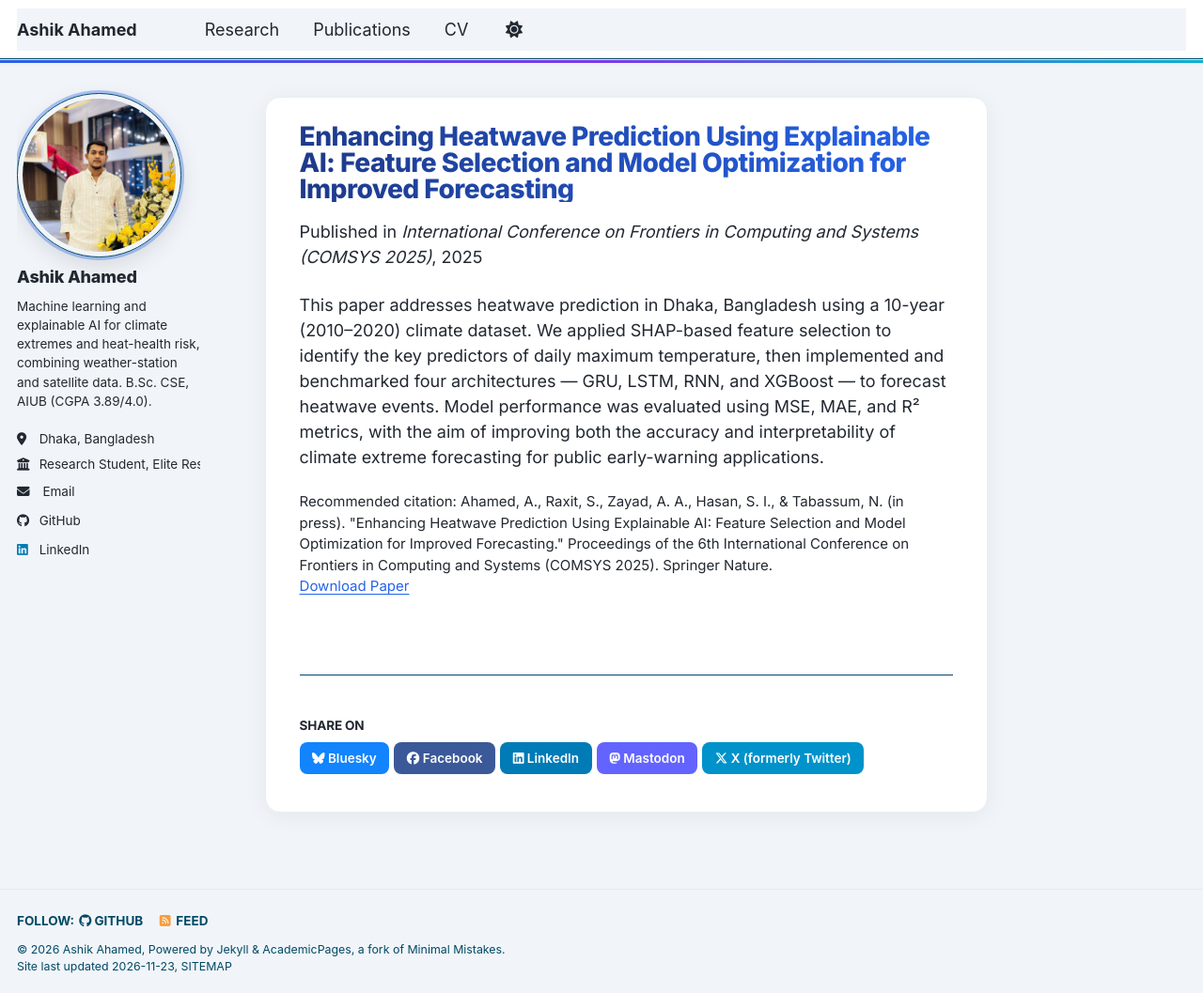
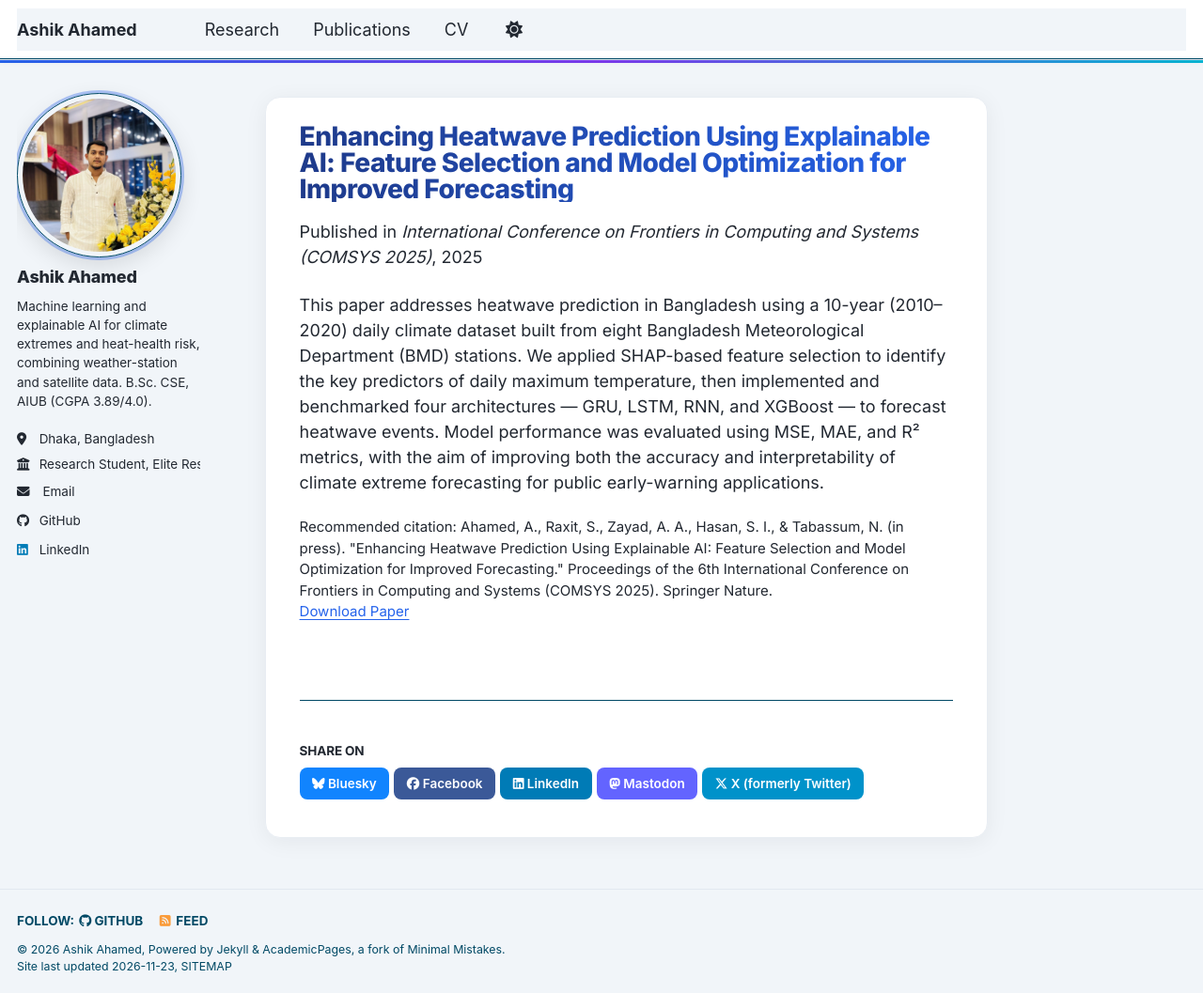
Before and after one commit to ashikahamed985/ashikahamed985.github.io, a Jekyll site: the page built from _publications/2025-12-01-heatwave-prediction-xai.md, in a window 1280 px wide and 1057 px high. Shown: the whole window at 94% size. Built offline with Jekyll 4.4.1, drawn with Linux system fonts in a browser that asks for light colours; a style sheet for code colours, icons or effects is not loaded.

Commit message:
Update 2025-12-01-heatwave-prediction-xai.md

```diff
--- a/_publications/2025-12-01-heatwave-prediction-xai.md
+++ b/_publications/2025-12-01-heatwave-prediction-xai.md
@@ -9,8 +9,9 @@ paperurl: ''
 citation: 'Ahamed, A., Raxit, S., Zayad, A. A., Hasan, S. I., & Tabassum, N. (in press). "Enhancing Heatwave Prediction Using Explainable AI: Feature Selection and Model Optimization for Improved Forecasting." Proceedings of the 6th International Conference on Frontiers in Computing and Systems (COMSYS 2025). Springer Nature.'
 ---
 
-This paper addresses heatwave prediction in Dhaka, Bangladesh using a 10-year
-(2010–2020) climate dataset. We applied SHAP-based feature selection to identify
+This paper addresses heatwave prediction in Bangladesh using a 10-year
+(2010–2020) daily climate dataset built from eight Bangladesh Meteorological
+Department (BMD) stations. We applied SHAP-based feature selection to identify
 the key predictors of daily maximum temperature, then implemented and benchmarked
 four architectures — GRU, LSTM, RNN, and XGBoost — to forecast heatwave events.
 Model performance was evaluated using MSE, MAE, and R² metrics, with the aim of
```
